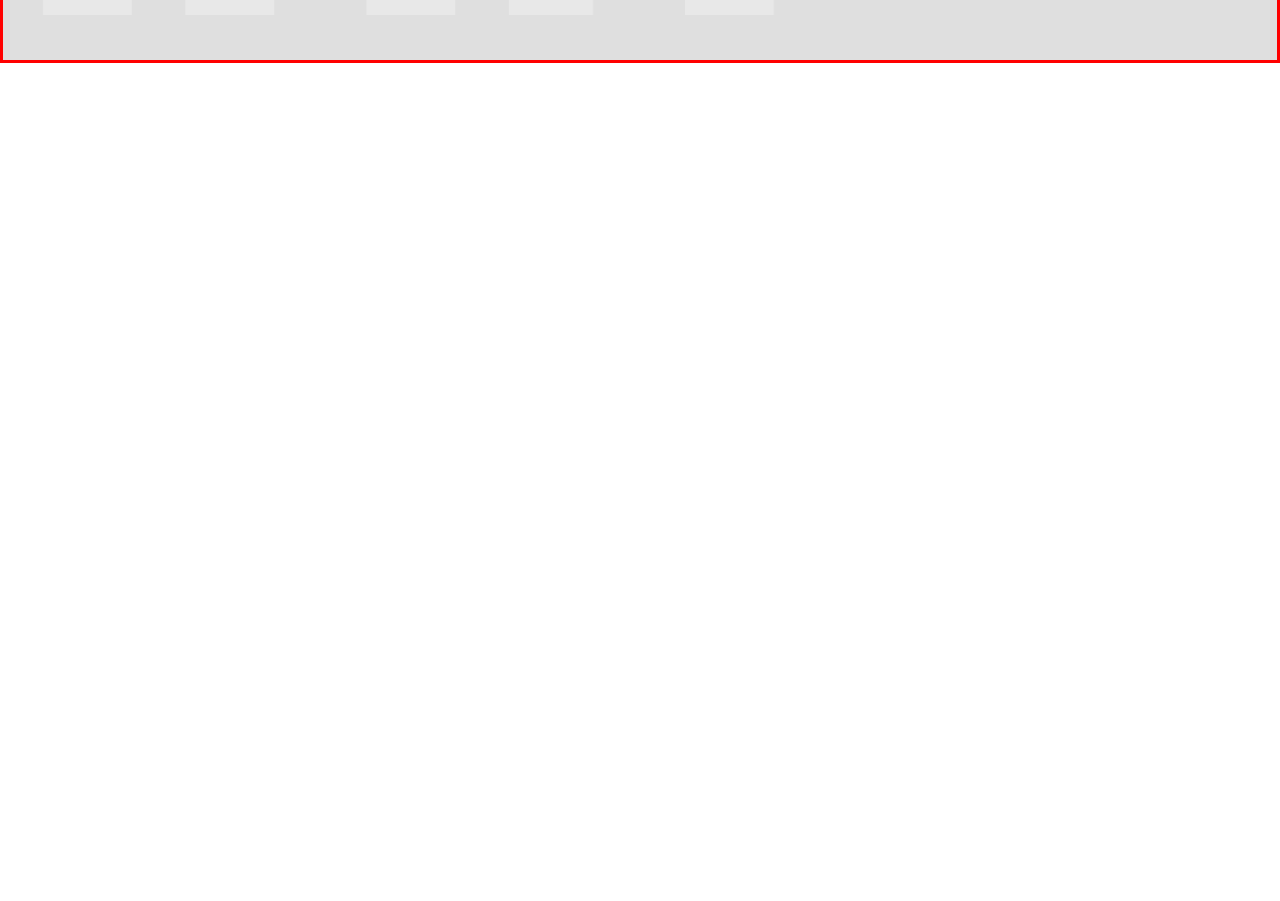
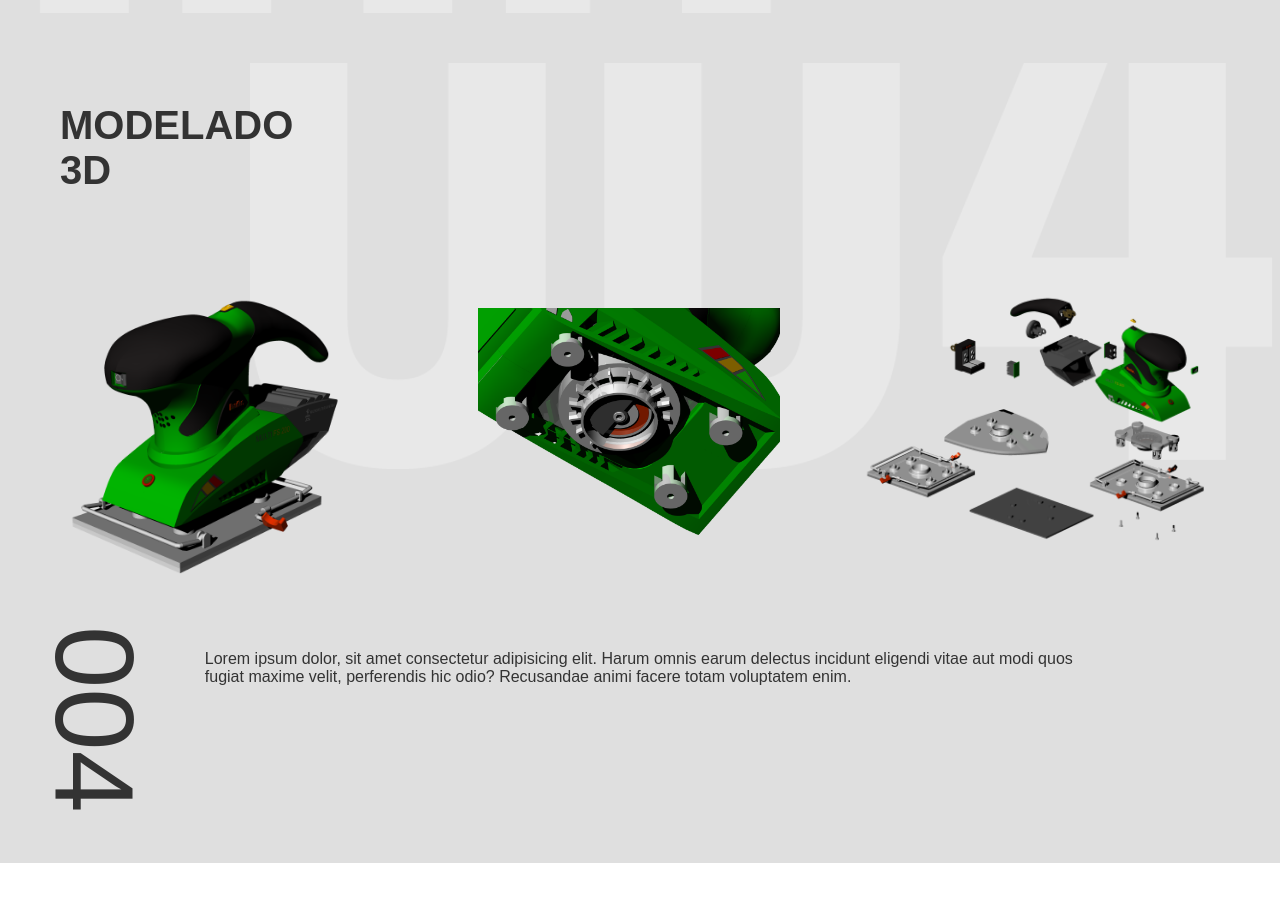
Before and after one commit to carlospasichana/entregas, a plain HTML site: page index.html in a window 1280 px wide. Shown: the part 2337-3238 px from the top of the page. After the commit the page ends 3200 px from the top, so only its background shows below. Drawn offline with Linux system fonts and the light colour scheme.

Commit message:
actualizacion entrega 2

```diff
--- a/index.html
+++ b/index.html
@@ -103,31 +103,30 @@
 </section>
 
 
-<!-- seccion informativa 2  -->
+<!-- SECCION INFORMATIVA 2 -->
 
 
 <section id="seccion2">
 
-
+<!-- numero de pagina 3 grande -->
   <img class="numGrande3" src="./assets/1x/pag3.png" alt="">
 
-<!--  titulos-->
+<!--  contenedor titulos-->
 <div class="contenedorTit">
   <h2 class="titulo2">PIEZAS PUBLICITARIAS</h2>
    <h3 class="titulo3">PROYECTOS</h3>
   </div>
 
 
-<!-- <h2 class="pb">PIEZAS PUBLICITARIAS</h2> -->
 
-
-<!-- imagenes  -->
+<!-- contenedor imagenes -->
   <div class="contenedor2">
+    <!-- imagenes centrales -->
     <img class="img2" src="./assets/flyer1.jpg" alt="infografia">
     <img class="img3" src="./assets/flyer2.jpg" alt="infografia">
 </div>
 
-
+<!-- parrafo -->
     <div class="parr2">
     <p class="parrafo2">Lorem ipsum dolor sit amet consectetur adipisicing elit.
       Ipsum ea impedit velit suscipit commodi eaque? Harum dicta corrupti
@@ -139,10 +138,44 @@
       uscipit placeat!
     </p>
 
+    <!-- numero de pagina pequeño -->
     <div class="numeropag3">
       <p>003</p></div>
     </div>
+</section>
 
+<!-- SECCION INFORMATIVA 3 -->
+
+<!-- contenedor padre -->
+<section class="seccion3">
+
+<!-- titulos -->
+   <div class="conTitulos">
+     <h2 class="titModelado">MODELADO 3D</h2>
+     <h3 class="titProyecto">PROYECTOS</h3>
+   </div>
+
+   <!-- contenedor imagenes -->
+   <div class="imgContenedor">
+      <!-- imagenes -->
+    <img class="imgModelo" src="./assets/modelo.png" alt="render">
+    <img class="imgModelo2" src="./assets/modelo2.png" alt="render">
+    <img class="imgModelo3" src="./assets/modelo3.png" alt="render">
+   </div>
+
+   <!-- parrafo -->
+   <div class="parrafo3">
+    <p class="parr3">Lorem ipsum dolor, sit amet consectetur adipisicing elit.
+      Harum omnis earum delectus incidunt eligendi vitae aut modi quos
+      fugiat maxime velit, perferendis hic odio? Recusandae animi facere
+      totam voluptatem enim.</p>
+   </div>
+
+   <!-- numoro de pagina 4 pequeño -->
+   <p class="numeroPag4">004</p>
+
+   <!-- numero de pagina 4 grande -->
+   <img class="numPag4" src="./assets/1x/pag4.png" alt="pagina4">
 
 
 
--- a/styles/index.css
+++ b/styles/index.css
@@ -152,7 +152,7 @@ z-index: 999;
 }
 
 
-    /* INICIO SECCIÓN INFORMATIVA */
+    /* - ----------INICIO SECCIÓN INFORMATIVA ---------*/
 /* contenido general */
 /* main: contenedor pader */
 main{
@@ -164,6 +164,8 @@ main{
 
 
 }
+
+/* --------seccion informativa------- */
 /* contenedor hijo1 */
 #seccion{
 
@@ -247,14 +249,13 @@ main{
     z-index: 1;
 }
 
-    /* SECCION INFORMATIVA 2 */
+    /* ---------SECCION INFORMATIVA 2 ---------*/
 
 /* seccion informativa 2 contenedor padre*/
 #seccion2{
     background-color: var(--colorFondo);
     width: 100%;
     height: 100vh;
-    border: solid red;
     position: relative;
 
 }
@@ -265,10 +266,12 @@ main{
     align-items: center;
     gap: 50px;
     margin-bottom: 30px;
-    position: relative;
+    margin-top: 50px;
+    display: flex;
+
 
 }
-
+/* imagenes centrales */
 .img2{
     width: 357px;
     height: 449px;
@@ -292,6 +295,7 @@ main{
     color: var(--colorTexto);
 
 
+
 }
 
 .titulo2{
@@ -308,33 +312,30 @@ main{
 
 }
 
-.contenedor2{
-    margin-top: 50px;
-    display: flex;
-}
+/* parrafo */
 
 .parr2{
     width: 68%;
-    justify-content: center;
-    margin: auto;
     font-family: var(--tipografia3);
     color: var(--colorTexto);
-    z-index: 6;
+    position: absolute;
+    z-index: 8;
+    left: 16%;
 
-
-    /* numero de pagina 3 pequeño */
 
 
 }
 
+/* numero de pagina pequeño */
 .numeropag3{
     font-size: 7rem;
     font-family: var(--tipografia);
     color: var(--colorTexto);
     writing-mode: vertical-rl;
     position: absolute;
-    right: 30px;
-    top: 2020px;
+    right: -18%;
+    bottom: 0px;
+    z-index: 2;
 
 
 }
@@ -347,3 +348,105 @@ main{
     width: 787px;
     top: 23%;
 }
+
+/* ----------SECCION INFORMATIVA 3--------- */
+
+/* contenedor padre */
+.seccion3{
+    width: 100%;
+    height: 100vh;
+    background-color: var(--colorFondo);
+    position: absolute;
+
+}
+
+
+/* titulos  */
+
+.conTitulos{
+    display: flex;
+    gap: 1020px;
+    font-family: var(--tipografia);
+    color: var(--colorTexto);
+    margin-top: 40px;
+    margin-left: 60px;
+    position: relative;
+    z-index: 11;
+}
+
+.titModelado{
+    font-size: 40px;
+
+}
+
+.titProyecto{
+    font-size: 30px;
+}
+
+
+/* contenedor imagenes */
+
+.imgContenedor{
+    display: flex;
+    justify-content: center;
+    align-items: center;
+    z-index: 10;
+    gap: 30px;
+    position: relative;
+    margin-top: 5%;
+
+}
+
+/* imagenes */
+
+.imgModelo{
+    width: 438px;
+    height: 329px;
+
+}
+
+.imgModelo2{
+    width: 302px;
+    height: 227px;
+
+}
+
+.imgModelo3{
+    width: 460px;
+    height: 259px;
+
+}
+
+/* parrafo */
+
+
+.parr3{
+    width: 68%;
+    font-family: var(--tipografia3);
+    color: var(--colorTexto);
+    left: 16%;
+    position: absolute;
+    margin-top: 5%;
+}
+
+.numeroPag4{
+    font-size: 7rem;
+    color: var(--colorTexto);
+    font-family: var(--tipografia);
+    writing-mode: vertical-rl;
+    position: absolute;
+    left: 30px;
+    bottom: 50px;
+
+    /* left: 30px;
+    bottom: 50px; */
+}
+
+.numPag4{
+    width: 1030px;
+    height: 406px;
+    position: absolute;
+    right: 0px;
+    top: 0px;
+    z-index: 5
+}
```
Also changed, not shown: assets/1x/pag4.png (added).
